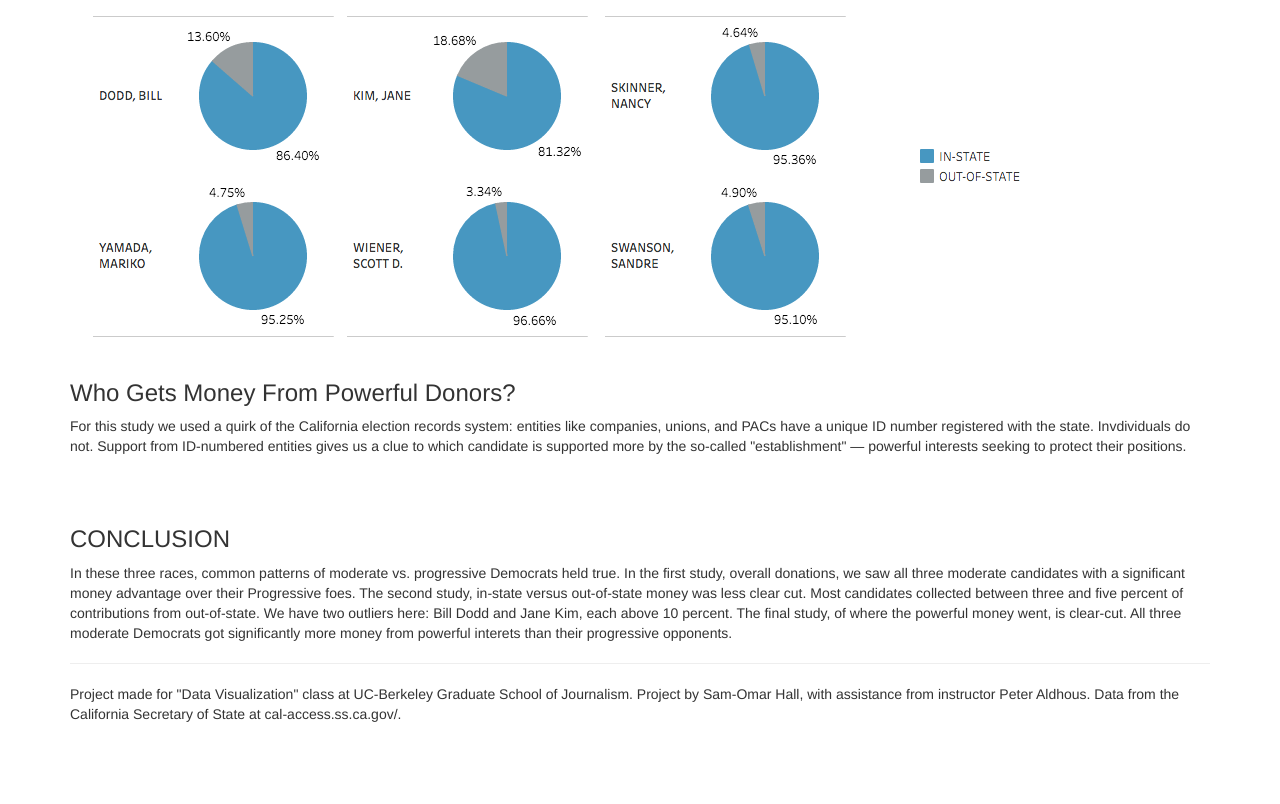
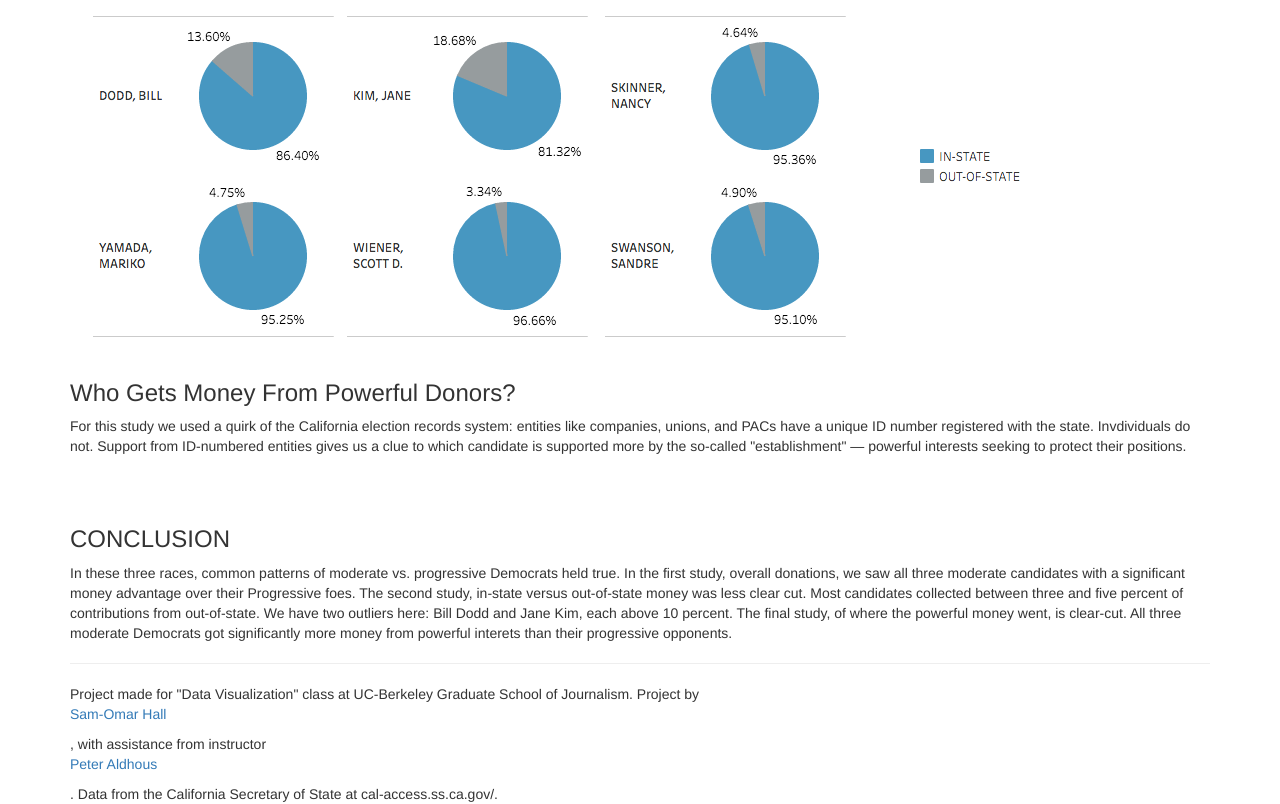
Before and after one commit to sozh/ca-politics, a plain HTML site: page index.html in a window 1280 px wide. Shown: the part 2723-3527 px from the top of the page. Before the commit the page ends 3447 px from the top, so only its background shows below. Drawn offline with nearby package versions, Linux system fonts and the light colour scheme.

Commit message:
added links

```diff
--- a/index.html
+++ b/index.html
@@ -84,7 +84,8 @@ This system leads to situations where Democrats battle in the primary and then a
 </p>
 
         <hr>
-Project made for "Data Visualization" class at UC-Berkeley Graduate School of Journalism. Project by Sam-Omar Hall, with assistance from instructor Peter Aldhous. Data from the California Secretary of State at cal-access.ss.ca.gov/.
+Project made for "Data Visualization" class at UC-Berkeley Graduate School of Journalism. Project by <p><a href="http://www.twitter.com/sozh">Sam-Omar Hall</a></p>, with assistance from instructor         <p><a href="http://www.twitter.com/paldhous">Peter Aldhous</a></p>. Data from the California Secretary of State at cal-access.ss.ca.gov/.
+
 
 	</div> <!-- /.container -->
 	<script src="http://code.jquery.com/jquery.min.js"></script>
```
